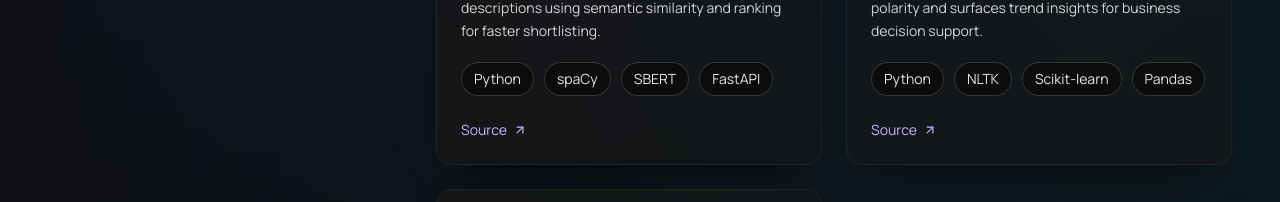
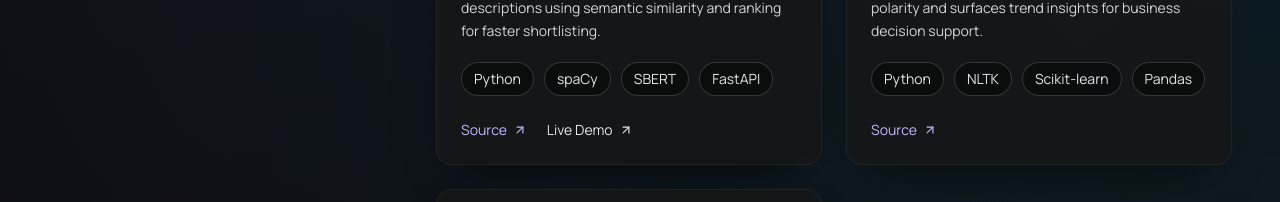
Before and after one commit to greeshmanthsrireddy09-Dev/my-Portfolio, a React (Vite) app: page /#projects in a window 1280 px wide. Shown: the part 1340-1542 px from the top of the page. Built offline with nearby package versions, Linux system fonts and the light colour scheme; no server answers; the database is empty; a web font is replaced by a local one.

Commit message:
Change GitHub and demo links for project for Resume Analyzer
Updated project links for the AI Resume Matcher.

```diff
--- a/src/data/projects.js
+++ b/src/data/projects.js
@@ -4,8 +4,8 @@ export const projects = [
     description:
       "NLP-driven engine that maps resumes to job descriptions using semantic similarity and ranking for faster shortlisting.",
     tech: ["Python", "spaCy", "SBERT", "FastAPI"],
-    github: "https://github.com/yourname/ai-resume-matcher",
-    demo: "",
+    github: "https://github.com/greeshmanthsrireddy09-Dev/Resume-Analyzer",
+    demo: "https://greeshmanthsrireddy09-dev.github.io/Resume-Analyzer/",
     year: "2025",
     status: "Production Concept",
     impact: "Improved profile-job match precision in evaluation scenarios.",
```
